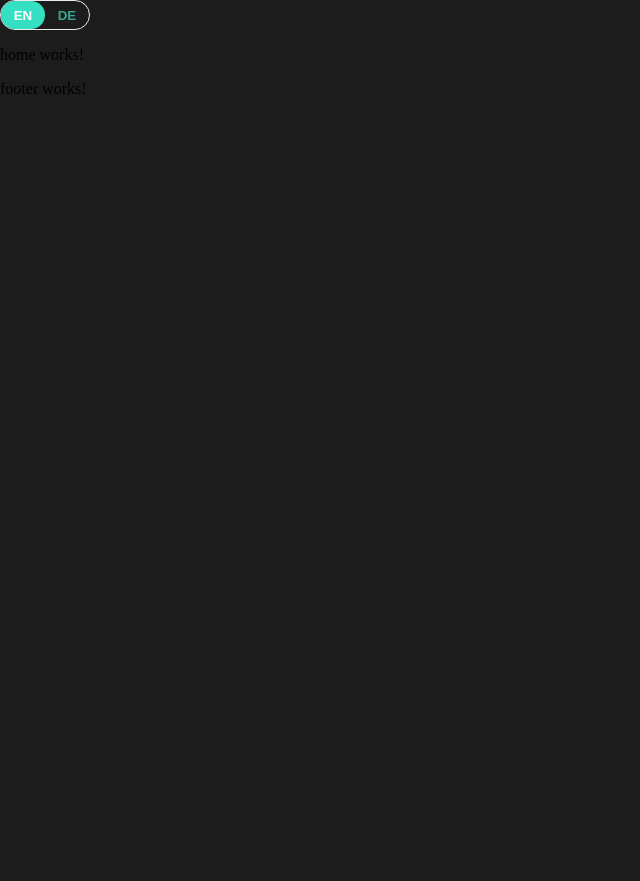
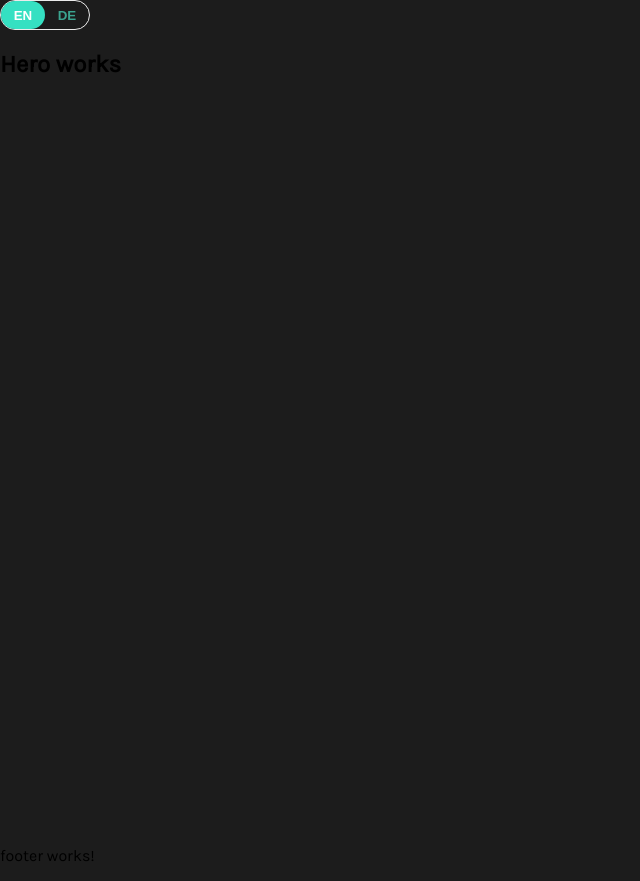
Before and after one commit to MarcAndreBuck/portfolio, an Angular app: page / in a window 1280 px wide. Shown: the whole page, without its empty margins (0-640 px from the left). Before the commit the page ends 800 px from the top, so only its background shows below. Built offline with nearby package versions, Linux system fonts and the light colour scheme.

Commit message:
feat(hero): prepare hero section with initial gradient background

```diff
--- a/src/app/app.component.html
+++ b/src/app/app.component.html
@@ -1,5 +1,9 @@
-<app-header></app-header>
+<div class="layout">
+  <app-header></app-header>
 
-<router-outlet></router-outlet>
+  <main class="content">
+    <router-outlet></router-outlet>
+  </main>
 
-<app-footer></app-footer>
+  <app-footer></app-footer>
+</div>
--- a/src/app/app.component.scss
+++ b/src/app/app.component.scss
@@ -1,5 +1,9 @@
-html,
-body {
-    margin: 0;
-    background-color: #1c1c1c;
+.layout {
+  min-height: 100vh;
+  display: flex;
+  flex-direction: column;
 }
+
+.content {
+  flex: 1;
+}
--- a/src/app/pages/home/home.component.html
+++ b/src/app/pages/home/home.component.html
@@ -1 +1 @@
-<p>home works!</p>
+<app-hero></app-hero>
--- a/src/app/pages/home/home.component.ts
+++ b/src/app/pages/home/home.component.ts
@@ -1,9 +1,10 @@
 import { Component } from '@angular/core';
+import { HeroComponent } from './sections/hero/hero.component';
 
 @Component({
   selector: 'app-home',
   standalone: true,
-  imports: [],
+  imports: [HeroComponent],
   templateUrl: './home.component.html',
   styleUrl: './home.component.scss'
 })
--- a/src/app/pages/home/sections/hero/hero.component.html
+++ b/src/app/pages/home/sections/hero/hero.component.html
@@ -1 +1,5 @@
-<p>hero works!</p>
+<section class="hero">
+  <div class="container">
+    <h1>Hero works</h1>
+  </div>
+</section>
--- a/src/app/pages/home/sections/hero/hero.component.scss
+++ b/src/app/pages/home/sections/hero/hero.component.scss
@@ -0,0 +1,13 @@
+.hero {
+    position: relative;
+    background: var(--color-bg-dark);
+    overflow: hidden;
+    height: 100vh;
+
+    &::before {
+        content: "";
+        position: absolute;
+        inset: 0;
+        background: var(--gradient-accent);
+    }
+}
--- a/src/styles.scss
+++ b/src/styles.scss
@@ -1,6 +1,9 @@
-/* You can add global styles to this file, and also import other style files */
+@use "./styles/fonts";
+@use "./styles/tokens";
+
 html,
 body {
     margin: 0;
     background-color: #1c1c1c;
+    font-family: var(--font-base);
 }
--- a/src/styles/tokens.scss
+++ b/src/styles/tokens.scss
@@ -3,10 +3,10 @@
     --font-secondary: "Fira Code", monospace;
 
     --color-bg-dark: #1c1c1c;
-    --color-accent-yellow: #ffca1b;
 
-    --gradient-accent: linear-gradient(to right,
-            var(--color-bg-dark) 23%,
-            var(--color-accent-yellow) 100%);
+    --color-primary: #ffca1b;
+    --color-primary-rgb-gardient: 8, 70, 59;
 
+    --gardient-accent: linear-gradient(to top right, var(--color-bg-dark)30%, rgba(var(--color-primary-rgb-gardient))100%);
+    ;
 }
```
